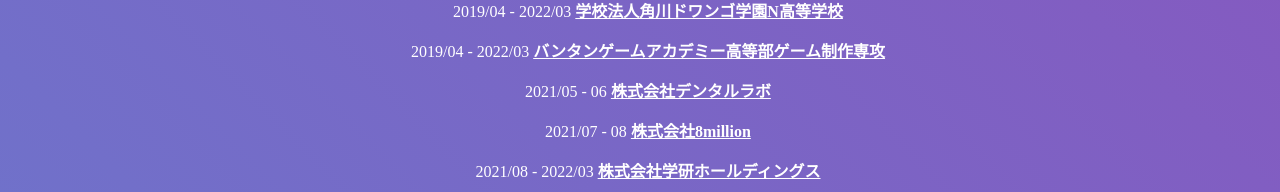
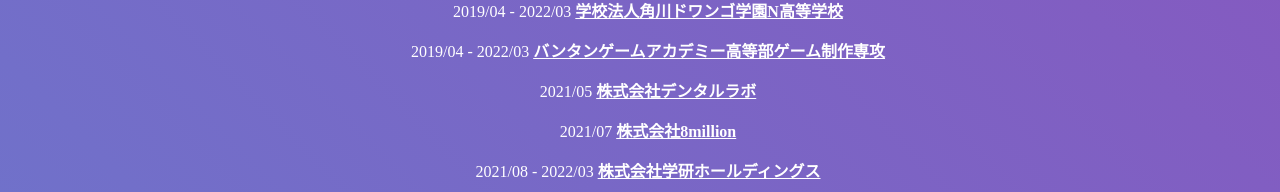
Before and after one commit to PH19-RYOTA/portfolio, a plain HTML site: page my work/index.html in a window 1280 px wide. Shown: the part 5418-5610 px from the top of the page. Drawn offline with nearby package versions, Linux system fonts and the light colour scheme; a web font is replaced by a local one.

Commit message:
Update index.html

```diff
--- a/my work/index.html
+++ b/my work/index.html
@@ -105,8 +105,8 @@
          <div>
             <p>2019/04 - 2022/03 <b><a href="https://nnn.ed.jp/" target="_blank">学校法人角川ドワンゴ学園N高等学校</a></b></p>
             <p>2019/04 - 2022/03 <b><a href="https://www.vantan-gamehs.com/index.php" target="_blank">バンタンゲームアカデミー高等部ゲーム制作専攻</a></b></p>
-            <p>2021/05 - 06 <b><a href="https://dental-lover.jp/" target="_blank">株式会社デンタルラボ</a></b></p>
-            <p>2021/07 - 08 <b><a href="https://8million-inc.com/" target="_blank">株式会社8million</a></b></p>
+            <p>2021/05 <b><a href="https://dental-lover.jp/" target="_blank">株式会社デンタルラボ</a></b></p>
+            <p>2021/07 <b><a href="https://8million-inc.com/" target="_blank">株式会社8million</a></b></p>
             <p>2021/08 - 2022/03 <b><a href="https://ghd.gakken.co.jp/" target="_blank">株式会社学研ホールディングス</a></b></p>
             <p>2022/02 <b><a href="https://colorfulpalette.co.jp/" target="_blank">株式会社ColorfulPalette</a></b></p>
             <p>2022/04 - 23/01<b><a href="https://dena.com/jp/" target="_blank">株式会社ディー・エヌ・エー</a></b></p>
```
